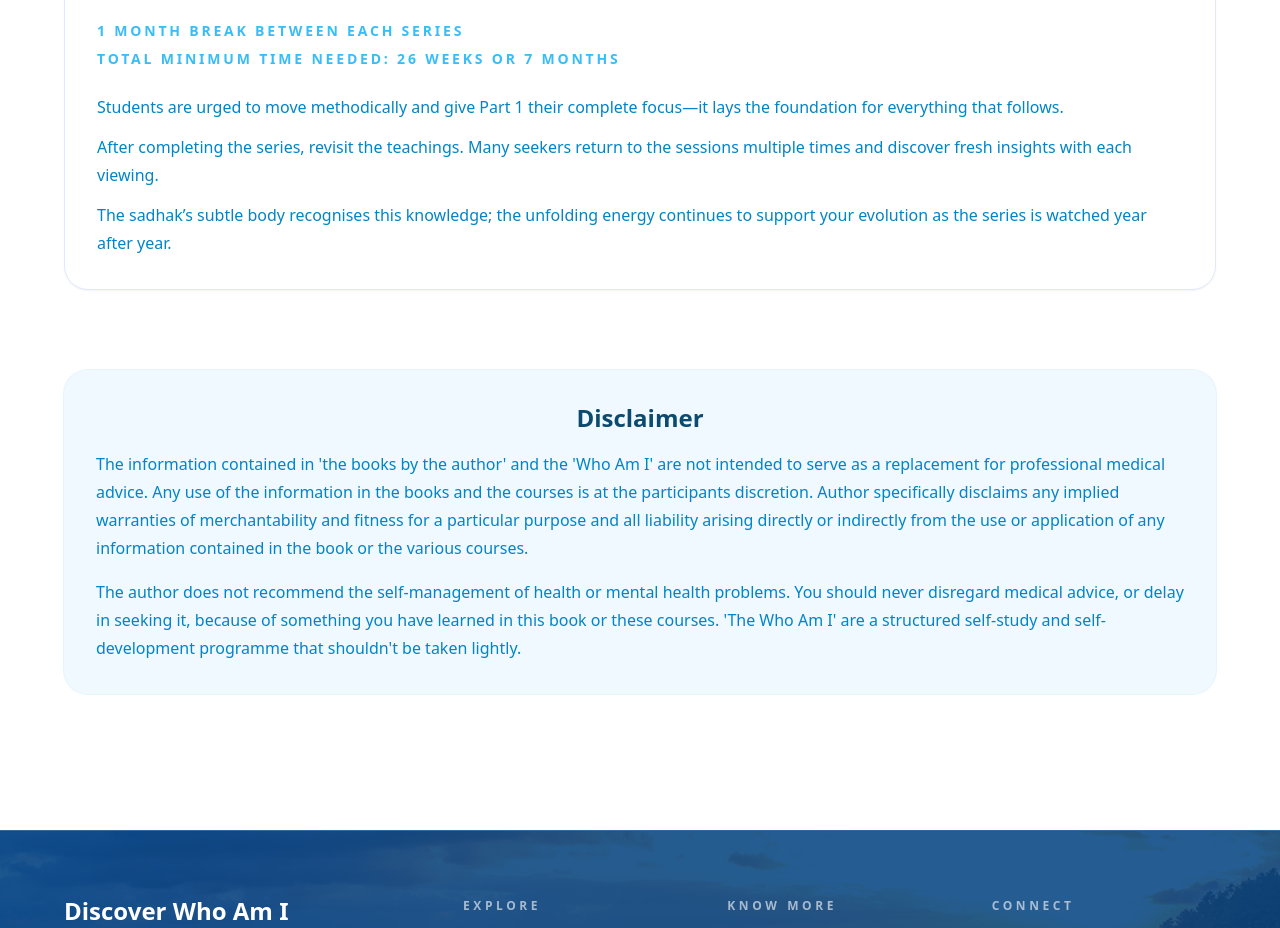
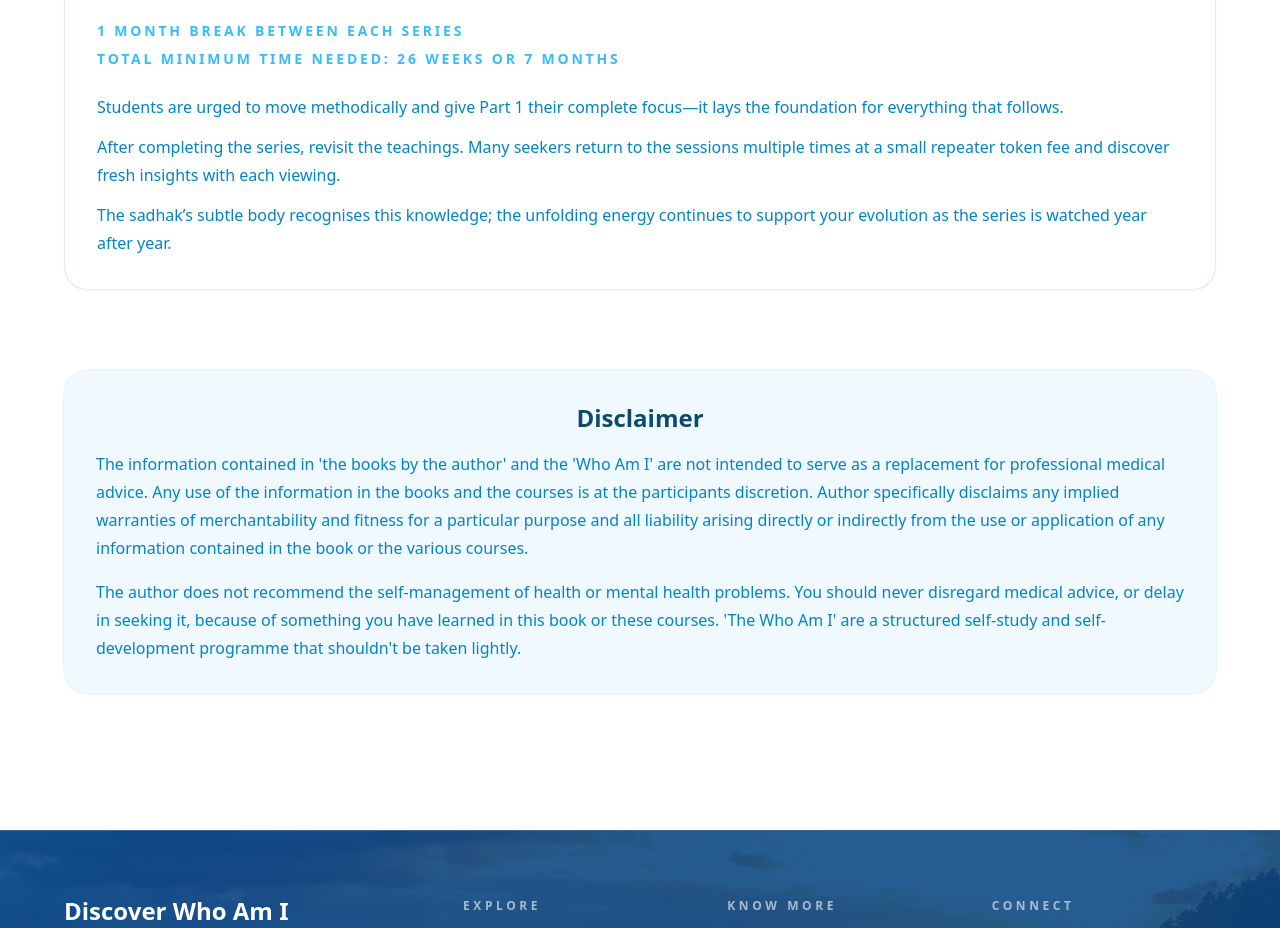
Before and after one commit to CindralHQ/DWAI-Demo, a Next.js app: page / in a window 1280 px wide. Shown: the part 6920-7848 px from the top of the page. Built offline with nearby package versions, Linux system fonts and the light colour scheme.

Commit message:
small text fix

```diff
--- a/app/page.tsx
+++ b/app/page.tsx
@@ -133,7 +133,7 @@ const journeyPacing = ['1 month break between each series', 'Total minimum time
 
 const journeyReminders = [
   'Students are urged to move methodically and give Part 1 their complete focus—it lays the foundation for everything that follows.',
-  'After completing the series, revisit the teachings. Many seekers return to the sessions multiple times and discover fresh insights with each viewing.',
+  'After completing the series, revisit the teachings. Many seekers return to the sessions multiple times at a small repeater token fee and discover fresh insights with each viewing.',
   'The sadhak’s subtle body recognises this knowledge; the unfolding energy continues to support your evolution as the series is watched year after year.'
 ]
 
```
